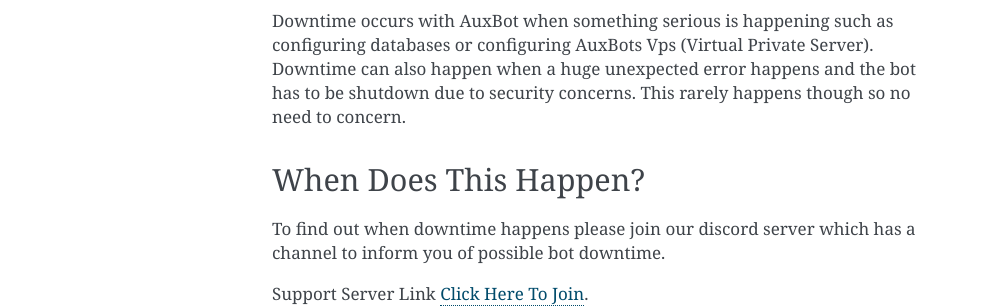
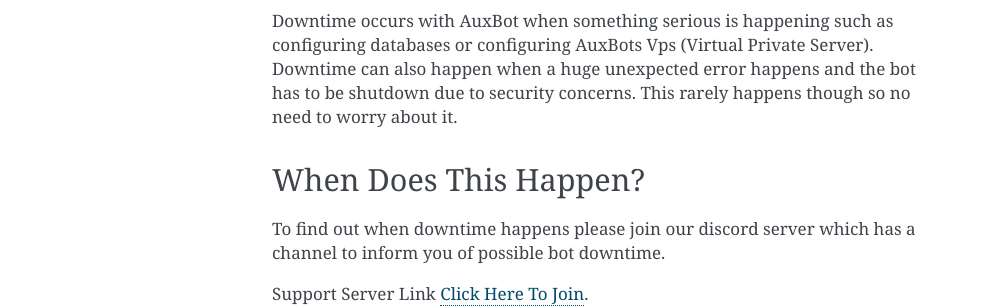
Before and after one commit to auxbot-discord-bot/docs, a Sphinx documentation site: the page built from docs/pages/downtime.rst, in a window 1280 px wide. Shown: the part 322-630 px from the top of the page, without its empty margins (148-1141 px from the left). Built offline with Sphinx 7.4.7, drawn with Linux system fonts in a browser that asks for light colours.

Commit message:
AuxBot Docs Updated Downtime.rst

```diff
--- a/docs/pages/downtime.rst
+++ b/docs/pages/downtime.rst
@@ -6,7 +6,7 @@
 
 Reasons For Downtime
 --------------------
-Downtime occurs with AuxBot when something serious is happening such as configuring databases or configuring AuxBots Vps (Virtual Private Server). Downtime can also happen when a huge unexpected error happens and the bot has to be shutdown due to security concerns. This rarely happens though so no need to concern.
+Downtime occurs with AuxBot when something serious is happening such as configuring databases or configuring AuxBots Vps (Virtual Private Server). Downtime can also happen when a huge unexpected error happens and the bot has to be shutdown due to security concerns. This rarely happens though so no need to worry about it.
 
 When Does This Happen?
 ----------------------
```
